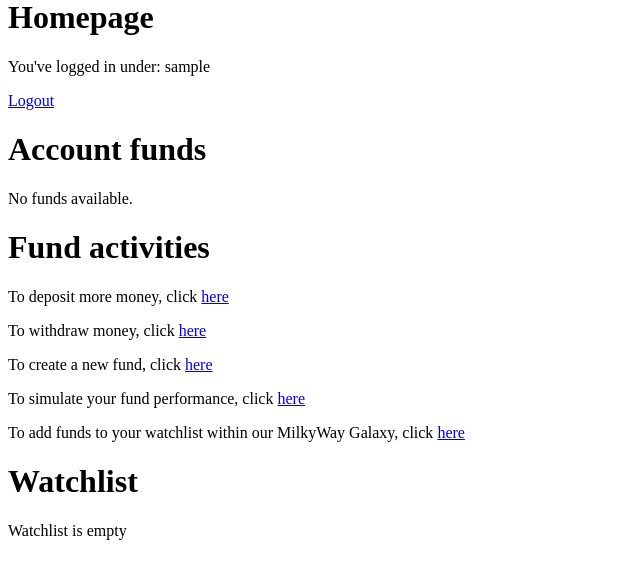
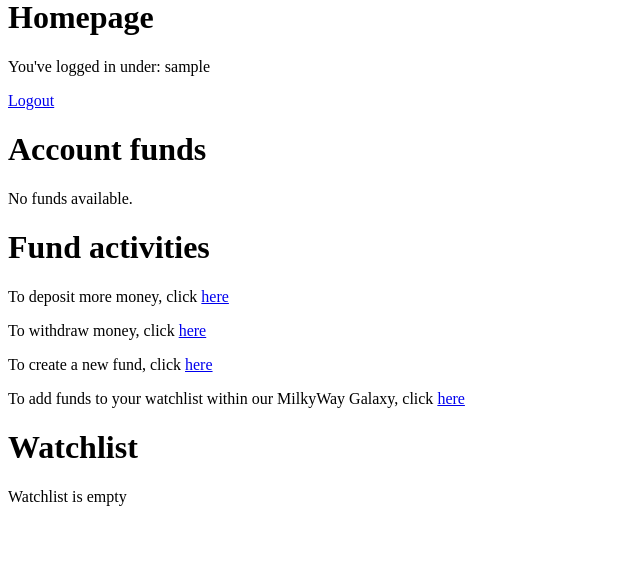
Before and after one commit to domiac/MilkyWayManagement, a Flask app: template templates/index.html in a window 1280 px wide. Shown: the part 22-601 px from the top of the page, without its empty margins (0-640 px from the left). Run offline with Flask 3, Linux system fonts and the light colour scheme; the template is opened without the code that fills it, so the values that code supplies are empty; the visitor is signed in with stand-in values (Sample User, id 1).

Commit message:
Final tweaks

```diff
--- a/routes.py
+++ b/routes.py
@@ -114,7 +114,6 @@ def create_fund():
         fund_name = request.form["fund_name"]
         intrest = request.form["intrest"]
         username = session["username"]
-        # check that fund has a name and intrest is a number and name is not already in use # also check that fund name is not " "
         if not fund_name or fund_name.strip() == "":
             flash("Fund must have a name", "error")
             return redirect("/create_fund")
--- a/templates/index.html
+++ b/templates/index.html
@@ -49,8 +49,6 @@ To withdraw money, click <a href="/withdraw">here</a>
 <p></p>
 To create a new fund, click <a href="/create_fund">here</a>
 <p></p>
-To simulate your fund performance, click <a href="/simulate">here</a>
-<p></p>
 To add funds to your watchlist within our MilkyWay Galaxy, click <a href="/watchlist">here</a>
 </body>
 <!DOCTYPE html>
```
Also changed, not shown: README.md, templates/simulate.html (deleted).
